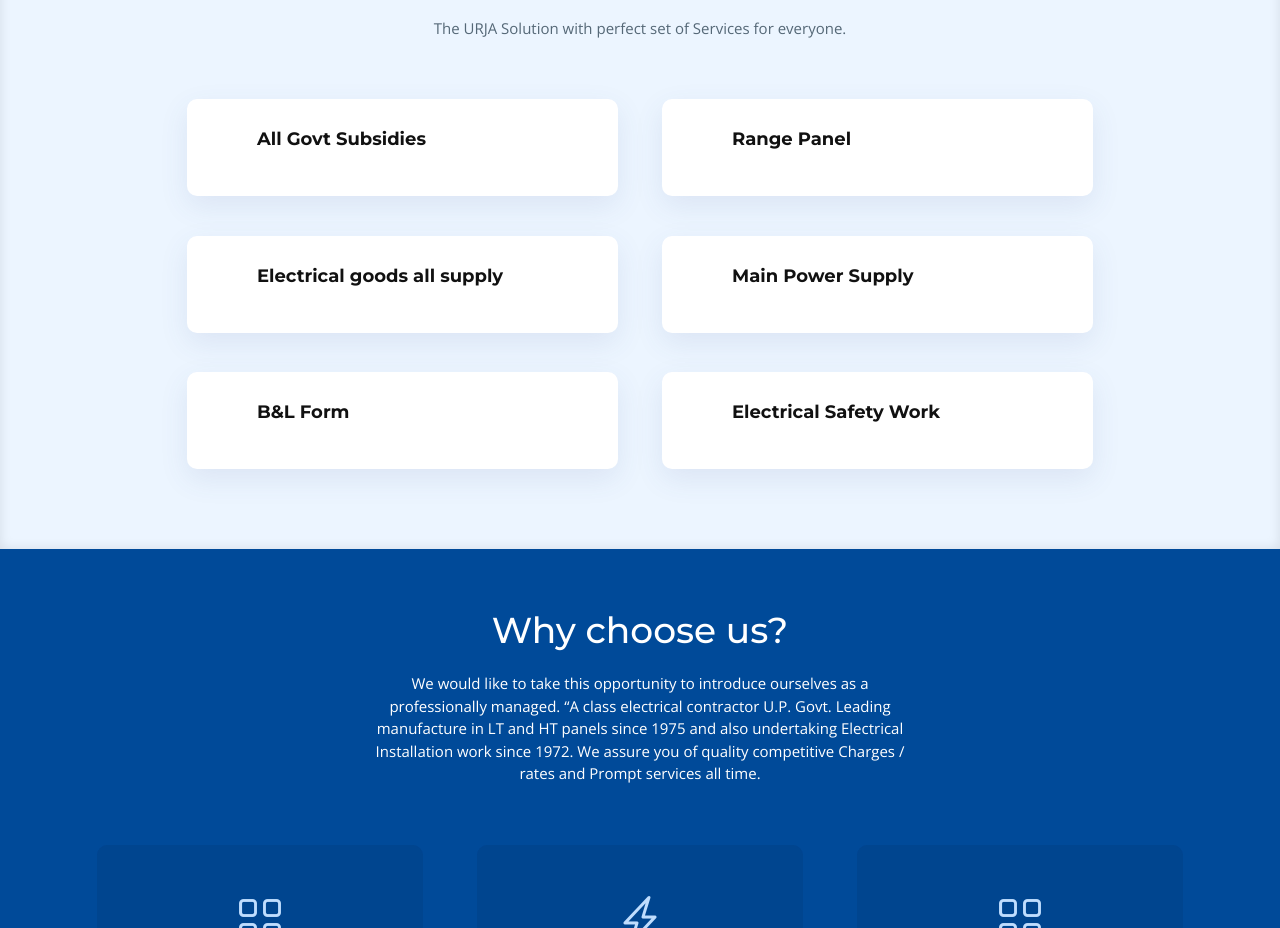
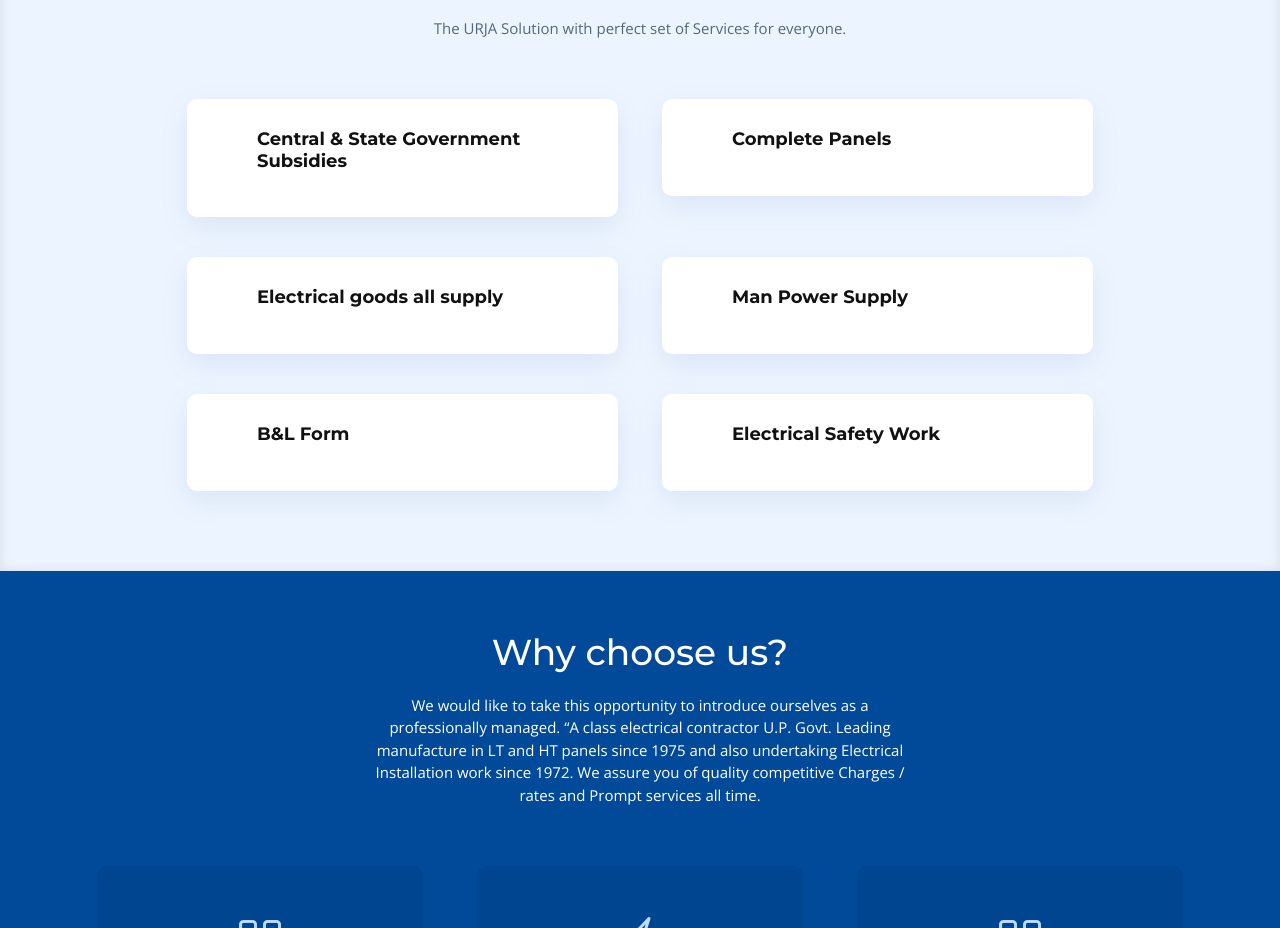
Before and after one commit to Urja-web/Urja-web.github.io, a plain HTML site: page index.html in a window 1280 px wide. Shown: the part 1670-2598 px from the top of the page. Drawn offline with nearby package versions, Linux system fonts and the light colour scheme; files whose address does not match are found by name.

Commit message:
Update index.html

```diff
--- a/index.html
+++ b/index.html
@@ -153,7 +153,7 @@
             <div class="box">
               <div class="icon"><i style="color: #ff689b;"></i></div>
 
-              <h4 class="title"><a href="#"  link-preview>All Govt Subsidies</a></h4>
+              <h4 class="title"><a href="#"  link-preview>Central & State Government Subsidies</a></h4>
 
 
 
@@ -163,7 +163,7 @@
           <div class="col-md-6 col-lg-5" data-aos="zoom-in" data-aos-delay="200">
             <div class="box">
               <div class="icon"><i style="color: #e9bf06;"></i></div>
-              <h4 class="title"><a href="#" link-preview>Range Panel</h4>
+              <h4 class="title"><a href="#" link-preview>Complete Panels</h4>
               <p class="description"></p>
             </div>
           </div>
@@ -178,7 +178,7 @@
           <div class="col-md-6 col-lg-5" data-aos="zoom-in" data-aos-delay="200">
             <div class="box">
               <div class="icon"><i style="color:#41cf2e;"></i></div>
-              <h4 class="title"><a href="#" link-preview>Main Power Supply </a></h4>
+              <h4 class="title"><a href="#" link-preview>Man Power Supply </a></h4>
               <p class="description"></p>
             </div>
           </div>
```
